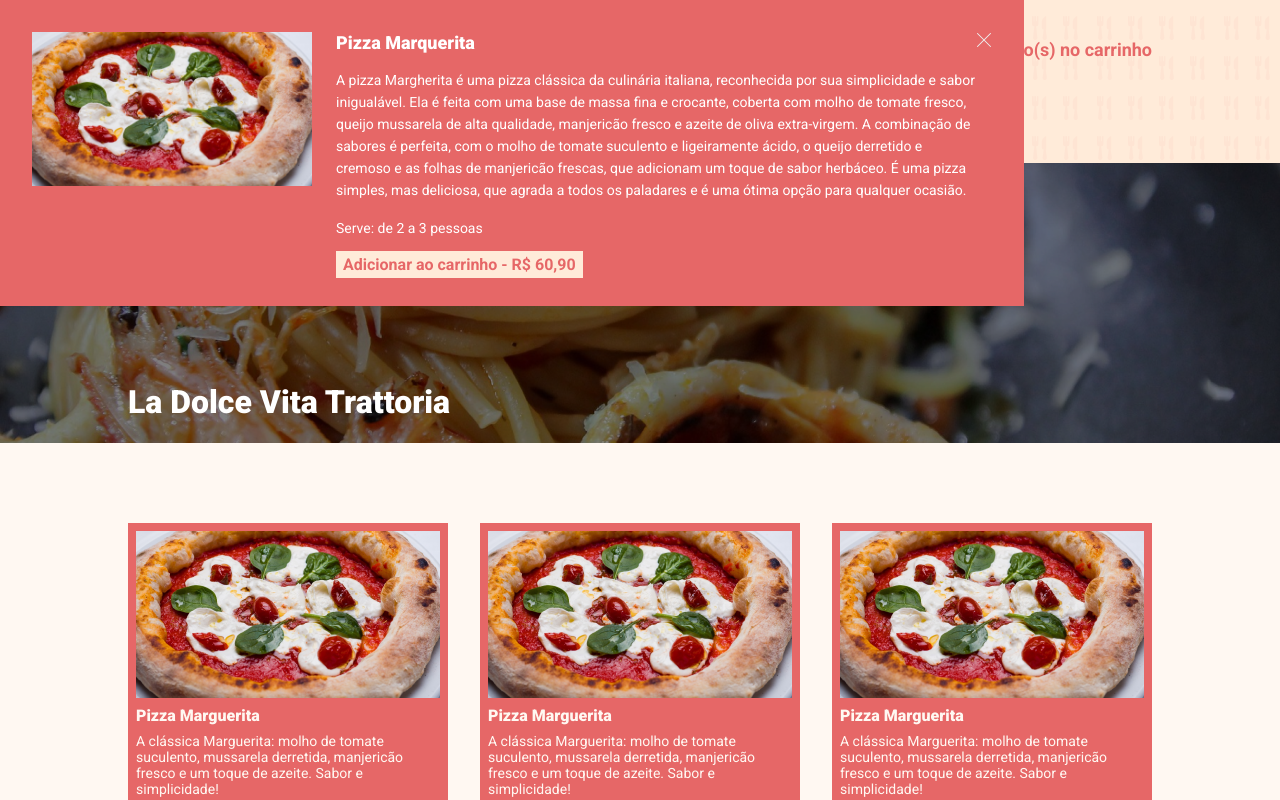
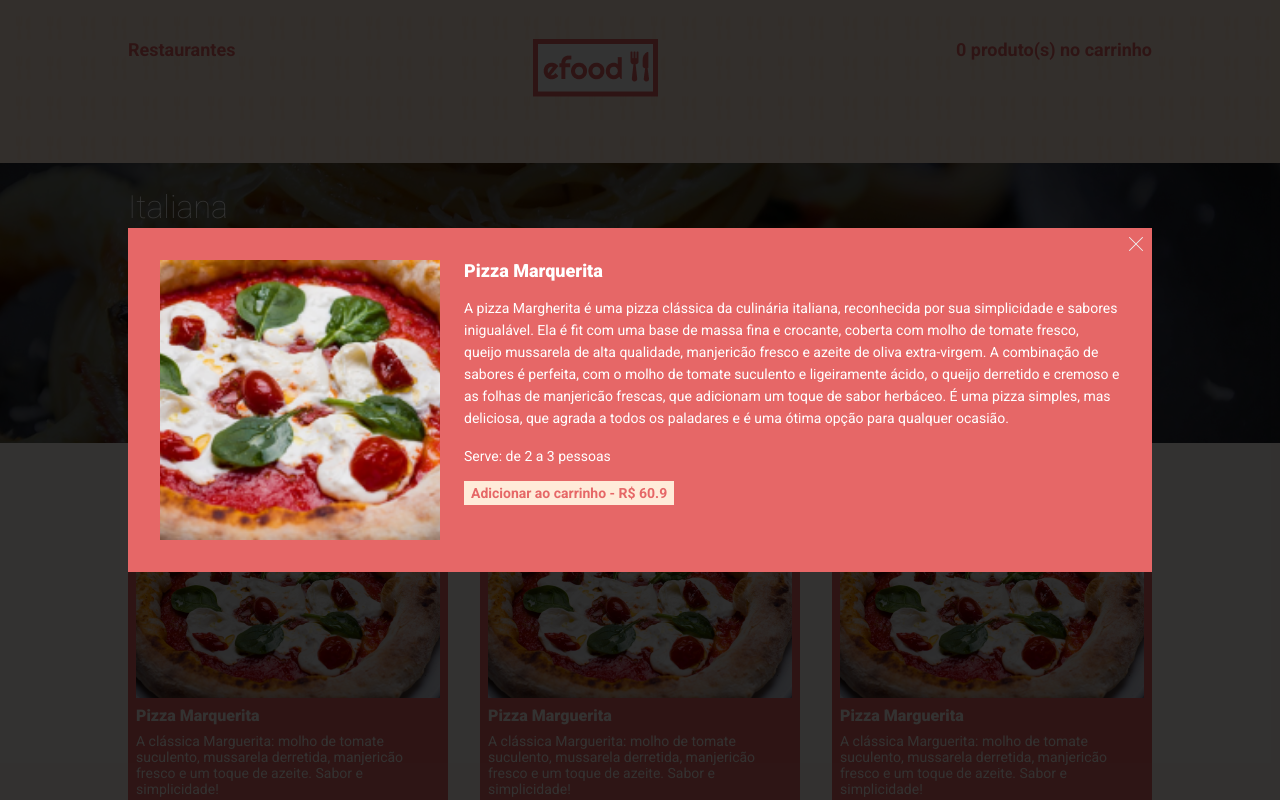
Before and after one commit to schorchi-GH/efood_v1.1, a React (Create React App) app: page /perfil in a window 1280 px wide. Shown: the top 800 px of the page. Built offline with nearby package versions, Linux system fonts and the light colour scheme.

Commit message:
feature: Modal concluída

```diff
--- a/src/components/Food/styles.ts
+++ b/src/components/Food/styles.ts
@@ -31,7 +31,8 @@ export const AddCartButton = styled(Link)`
   border: none;
   padding: 4px 7px;
   margin: 8px;
-  font-weight: bold;
+  font-weight: 700;
   text-decoration: none;
   text-align: center;
+  font-size: 14px;
 `
--- a/src/components/FoodList/index.tsx
+++ b/src/components/FoodList/index.tsx
@@ -1,7 +1,6 @@
 import FoodModel from '../../models/Food'
 import { List, Container } from './styles'
 import Food from '../../components/Food'
-import ModalFood from '../ModalFood'
 
 export type Props = {
   foods: FoodModel[]
@@ -24,7 +23,6 @@ const FoodList = ({ foods }: Props) => (
         ))}
       </List>
     </Container>
-    <ModalFood />
   </>
 )
 
--- a/src/components/ModalFood/index.tsx
+++ b/src/components/ModalFood/index.tsx
@@ -1,5 +1,4 @@
 import { AddCartButton } from '../Food/styles'
-import pizza from '../../assets/pizza.png'
 import close from '../../assets/close 1.png'
 import {
   Modal,
@@ -10,34 +9,31 @@ import {
   ModalContainer,
   CloseIcon
 } from './styles'
+import Food from '../../models/Food'
 
-const ModalFood = () => {
+export type Props = {
+  foodModal: Food
+}
+
+const ModalFood = ({ foodModal }: Props) => {
   return (
     <>
       <Modal>
         <ModalContent>
-          <FoodImage src={pizza} alt="" />
+          <FoodImage src={foodModal.foodPhoto} alt={foodModal.foodPhotoAlt} />
           <ModalContainer>
-            <FoodTitle>Pizza Marquerita</FoodTitle>
+            <FoodTitle>{foodModal.foodTitle}</FoodTitle>
             <FoodDescription>
-              A pizza Margherita é uma pizza clássica da culinária italiana,
-              reconhecida por sua simplicidade e sabor inigualável. Ela é feita
-              com uma base de massa fina e crocante, coberta com molho de tomate
-              fresco, queijo mussarela de alta qualidade, manjericão fresco e
-              azeite de oliva extra-virgem. A combinação de sabores é perfeita,
-              com o molho de tomate suculento e ligeiramente ácido, o queijo
-              derretido e cremoso e as folhas de manjericão frescas, que
-              adicionam um toque de sabor herbáceo. É uma pizza simples, mas
-              deliciosa, que agrada a todos os paladares e é uma ótima opção
-              para qualquer ocasião.
+              {foodModal.foodDescription}
+              <p>Serve: {foodModal.foodServe}</p>
             </FoodDescription>
-            <FoodDescription>Serve: de 2 a 3 pessoas</FoodDescription>
             <AddCartButton to={''}>
-              Adicionar ao carrinho - R$ 60,90
+              Adicionar ao carrinho - R$ {foodModal.foodPrice}
             </AddCartButton>
           </ModalContainer>
-          <CloseIcon src={close} alt="" />
+          <CloseIcon src={close} alt="Icone de fechar" />
         </ModalContent>
+        <div className="overlay"></div>
       </Modal>
     </>
   )
--- a/src/components/ModalFood/styles.tsx
+++ b/src/components/ModalFood/styles.tsx
@@ -8,47 +8,66 @@ export const Modal = styled.div`
   left: 0;
   width: 100%;
   height: 100%;
+  display: flex;
+  align-items: center;
+  justiry-content: center;
+
+  .overlay {
+    position: absolute;
+    top: 0;
+    left: 0;
+    width: 100%;
+    height: 100%;
+    background-color: rgba(0, 0, 0, 0.8);
+  }
 `
 
 export const ModalContent = styled.div`
+  margin: 0 auto;
   max-width: 1024px;
   background-color: ${cores.vermelho};
-  padding: 32px;
   display: flex;
   flex-direction: row;
-  justify-content: center;
+  position: relative;
+  z-index: 1;
+
   ${AddCartButton} {
     margin: 0;
   }
 `
 export const FoodImage = styled.img`
-  margin-right: 24px;
   object-fit: cover;
-  max-width: 280px;
-  widht: 100%;
-  max-height: 280px;
-  height: 100%;
+  width: 280px;
+  height: 280px;
+  margin: 32px 24px 32px 32px;
 `
 export const ModalContainer = styled.div`
   max-width: 656px;
   width: 100%;
+  margin-top: 32px;
 `
 
 export const FoodTitle = styled.h3`
   font-size: 18px;
   font-weight: 900;
   color: ${cores.branco};
-  margin-bottom: 16px;
+  line-height: 21.09px;
+  display: block;
 `
 export const FoodDescription = styled.p`
   font-size: 14px;
   font-weight: 400;
   color: ${cores.branco};
   line-height: 22px;
-  margin-bottom: 16px;
+  width: 100%;
+  margin: 16px 0 16px 0;
+  p {
+    margin-top: 16px;
+  }
 `
 export const CloseIcon = styled.img`
   max-width: 16px;
   max-height: 16px;
   width: 100%;
+  margin: 8px;
 `
--- a/src/pages/Perfil/index.tsx
+++ b/src/pages/Perfil/index.tsx
@@ -4,15 +4,19 @@ import FoodList from '../../components/FoodList'
 import Footer from '../../components/Footer'
 import FoodModel from '../../models/Food'
 import pizza from '../../assets/pizza.png'
+import ModalFood from '../../components/ModalFood'
+import Food from '../../models/Food'
 
 const foods: FoodModel[] = [
   {
     id: 1,
-    foodTitle: 'Pizza Marguerita',
+    foodTitle: 'Pizza Marquerita',
     foodDescription:
       'A clássica Marguerita: molho de tomate suculento, mussarela derretida, manjericão fresco e um toque de azeite. Sabor e simplicidade!',
     foodPhoto: pizza,
-    foodPhotoAlt: 'Pizza marguerita'
+    foodPhotoAlt: 'Pizza marguerita',
+    foodServe: 'de 2 a 3 pessoas',
+    foodPrice: 60.9
   },
   {
     id: 2,
@@ -20,7 +24,9 @@ const foods: FoodModel[] = [
     foodDescription:
       'A clássica Marguerita: molho de tomate suculento, mussarela derretida, manjericão fresco e um toque de azeite. Sabor e simplicidade!',
     foodPhoto: pizza,
-    foodPhotoAlt: 'Pizza marguerita'
+    foodPhotoAlt: 'Pizza marguerita',
+    foodServe: '',
+    foodPrice: 0
   },
   {
     id: 3,
@@ -28,7 +34,9 @@ const foods: FoodModel[] = [
     foodDescription:
       'A clássica Marguerita: molho de tomate suculento, mussarela derretida, manjericão fresco e um toque de azeite. Sabor e simplicidade!',
     foodPhoto: pizza,
-    foodPhotoAlt: 'Pizza marguerita'
+    foodPhotoAlt: 'Pizza marguerita',
+    foodServe: '',
+    foodPrice: 0
   },
   {
     id: 4,
@@ -36,7 +44,9 @@ const foods: FoodModel[] = [
     foodDescription:
       'A clássica Marguerita: molho de tomate suculento, mussarela derretida, manjericão fresco e um toque de azeite. Sabor e simplicidade!',
     foodPhoto: pizza,
-    foodPhotoAlt: 'Pizza marguerita'
+    foodPhotoAlt: 'Pizza marguerita',
+    foodServe: '',
+    foodPrice: 0
   },
   {
     id: 5,
@@ -44,7 +54,9 @@ const foods: FoodModel[] = [
     foodDescription:
       'A clássica Marguerita: molho de tomate suculento, mussarela derretida, manjericão fresco e um toque de azeite. Sabor e simplicidade!',
     foodPhoto: pizza,
-    foodPhotoAlt: 'Pizza marguerita'
+    foodPhotoAlt: 'Pizza marguerita',
+    foodServe: '',
+    foodPrice: 0
   },
   {
     id: 6,
@@ -52,15 +64,29 @@ const foods: FoodModel[] = [
     foodDescription:
       'A clássica Marguerita: molho de tomate suculento, mussarela derretida, manjericão fresco e um toque de azeite. Sabor e simplicidade!',
     foodPhoto: pizza,
-    foodPhotoAlt: 'Pizza marguerita'
+    foodPhotoAlt: 'Pizza marguerita',
+    foodServe: '',
+    foodPrice: 0
   }
 ]
+
+const foodSelected: Food = {
+  id: 1,
+  foodTitle: 'Pizza Marquerita',
+  foodDescription:
+    'A pizza Margherita é uma pizza clássica da culinária italiana, reconhecida por sua simplicidade e sabores inigualável. Ela é fit com uma base de massa fina e crocante, coberta com molho de tomate fresco, queijo mussarela de alta qualidade, manjericão fresco e azeite de oliva extra-virgem. A combinação de sabores é perfeita, com o molho de tomate suculento e ligeiramente ácido, o queijo derretido e cremoso e as folhas de manjericão frescas, que adicionam um toque de sabor herbáceo. É uma pizza simples, mas deliciosa, que agrada a todos os paladares e é uma ótima opção para qualquer ocasião.',
+  foodPhoto: pizza,
+  foodPhotoAlt: 'Pizza marguerita',
+  foodServe: 'de 2 a 3 pessoas',
+  foodPrice: 60.9
+}
 
 const Perfil = () => (
   <>
     <Header itens={0} />
     <Apresentacao />
     <FoodList foods={foods} />
+    <ModalFood foodModal={foodSelected} />
     <Footer />
   </>
 )
```
Also changed, not shown: src/models/Food.ts (+7 -1 lines), 1 other file (tests, documents, lock files or other folders).
